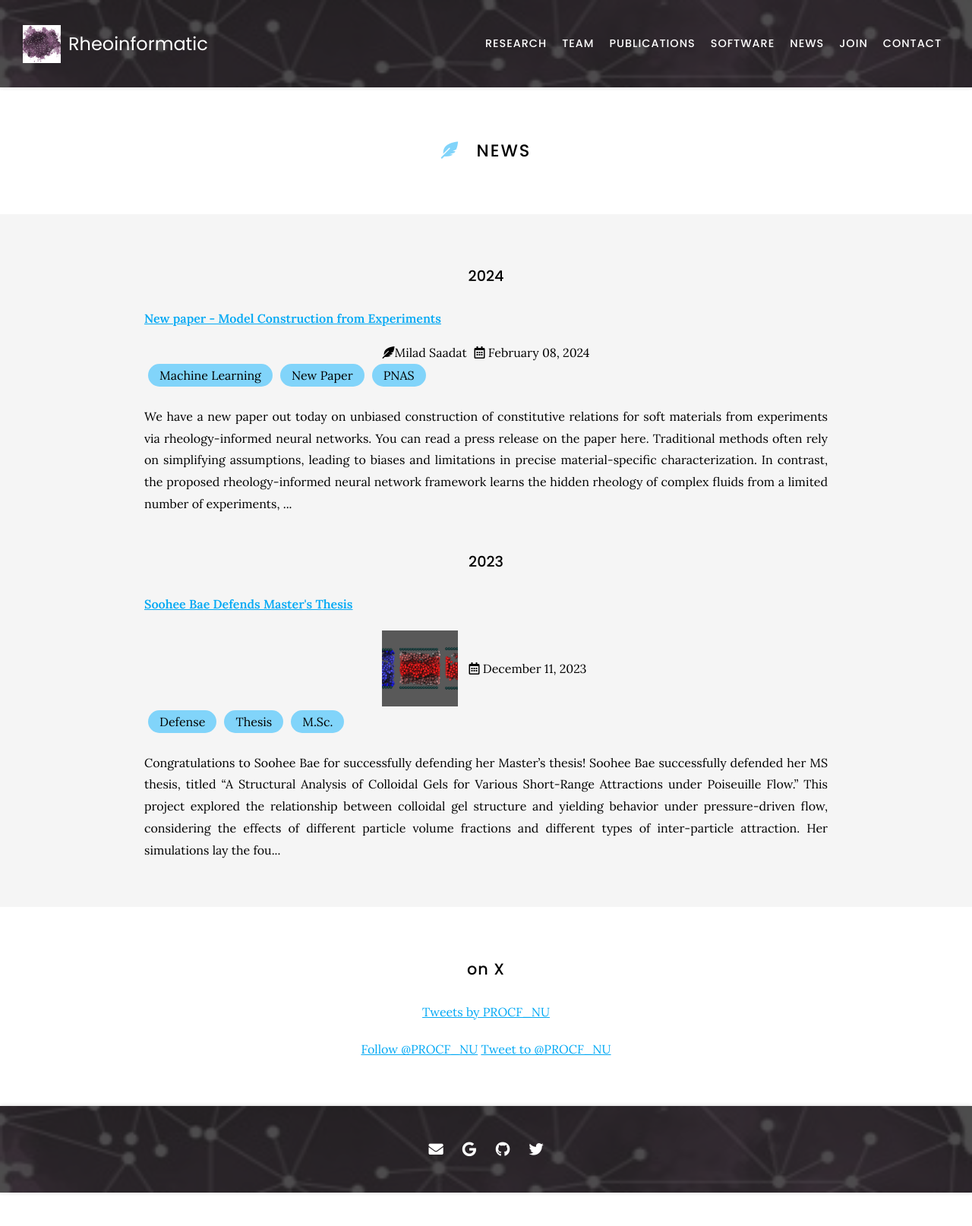
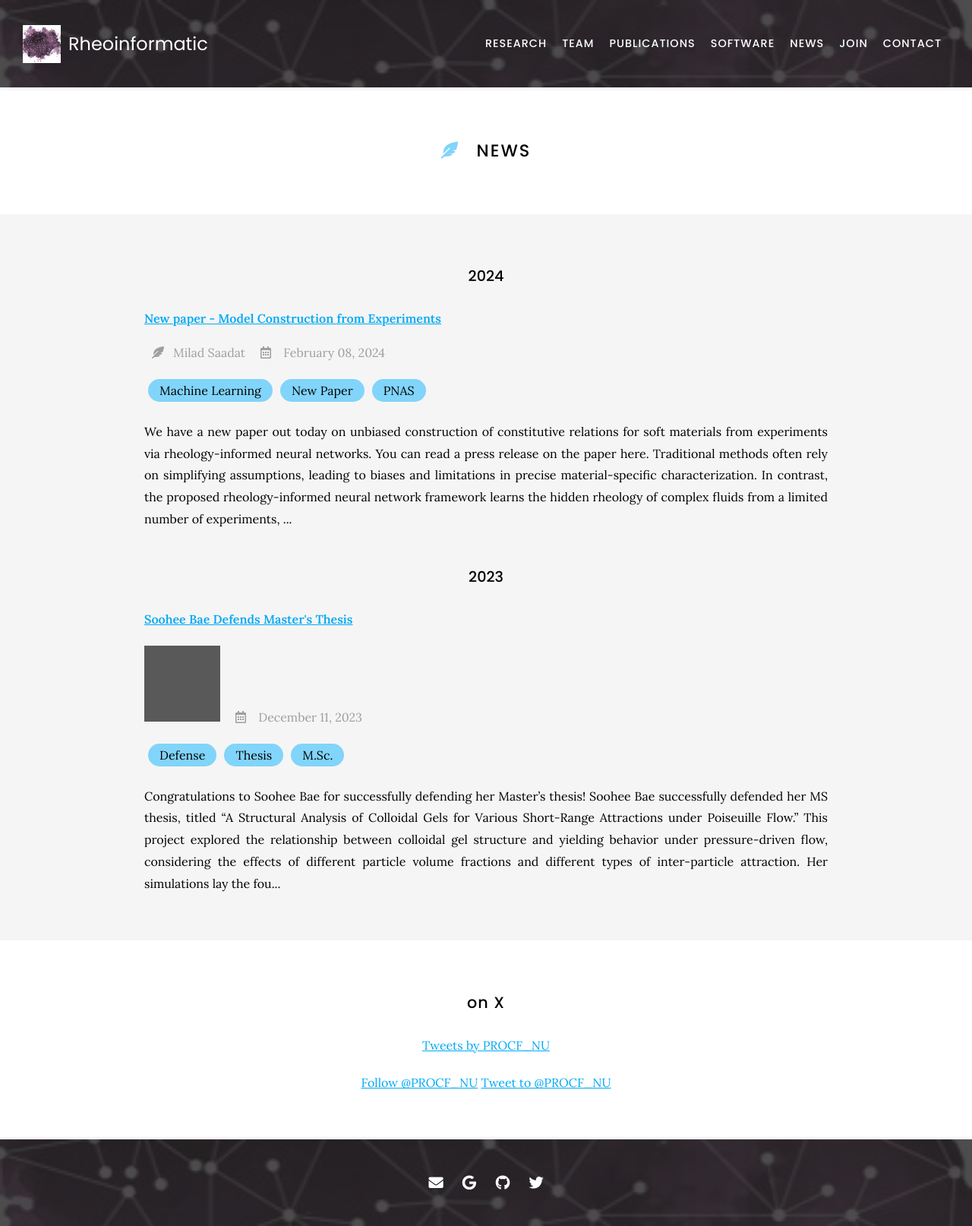
Before and after one commit to procf/procf.github.io, a Jekyll site: the page built from news/index.md, in a window 1280 px wide. Shown: the whole page at 76% size. Built offline with Jekyll 4.4.1, drawn with Linux system fonts in a browser that asks for light colours; nearby versions of some CDN libraries; comment, search, counter and statistics services are not loaded; before the commit the page ends 1570 px from its top, so only the background shows below that.

Commit message:
News: test featured image one more time

```diff
--- a/css/post-info.scss
+++ b/css/post-info.scss
@@ -6,14 +6,20 @@
 @import "mixins";
 
 .post_info {
-  display: flex;
-  justify-content: center; /* Adjust as needed */
-  align-items: center; /* Adjust as needed */
-  margin: 0 -5px; /* Adjust as needed */
+  @include margins;
+  @include trim-v-margins;
+  color: $gray-500;
 }
 
 .post_info > span {
-  margin: 0 5px; /* Adjust as needed */
+  display: inline-block;
+  margin: 0 10px;
+  text-align: center;
+  white-space: nowrap;
+}
+
+.post_info > span i {
+  margin-right: 0.75em;
 }
 
 .post_image {
@@ -21,8 +27,7 @@
   height: 100px; /* Adjust the height as needed */
   overflow: hidden; /* Ensure the image is cropped */
   margin-right: 10px; /* Add spacing between the image and the details */
-  background-size: cover; /* Crop the background image to cover the container */
-  background-position: center; /* Center the background image within the container */
+  display: inline-block; /* Display as inline block */
 }
 
 .post_image img {
@@ -32,8 +37,7 @@
 }
 
 .post_details {
-  flex-grow: 1; /* Allow details to grow and fill available space */
-  display: flex; /* Align details vertically */
-  flex-direction: column; /* Stack details vertically */
-  justify-content: center; /* Center details vertically */
+  display: inline-block; /* Display as inline block */
+  vertical-align: middle; /* Align elements vertically */
+  margin-right: 10px; /* Add spacing between the image and the details */
 }
```
